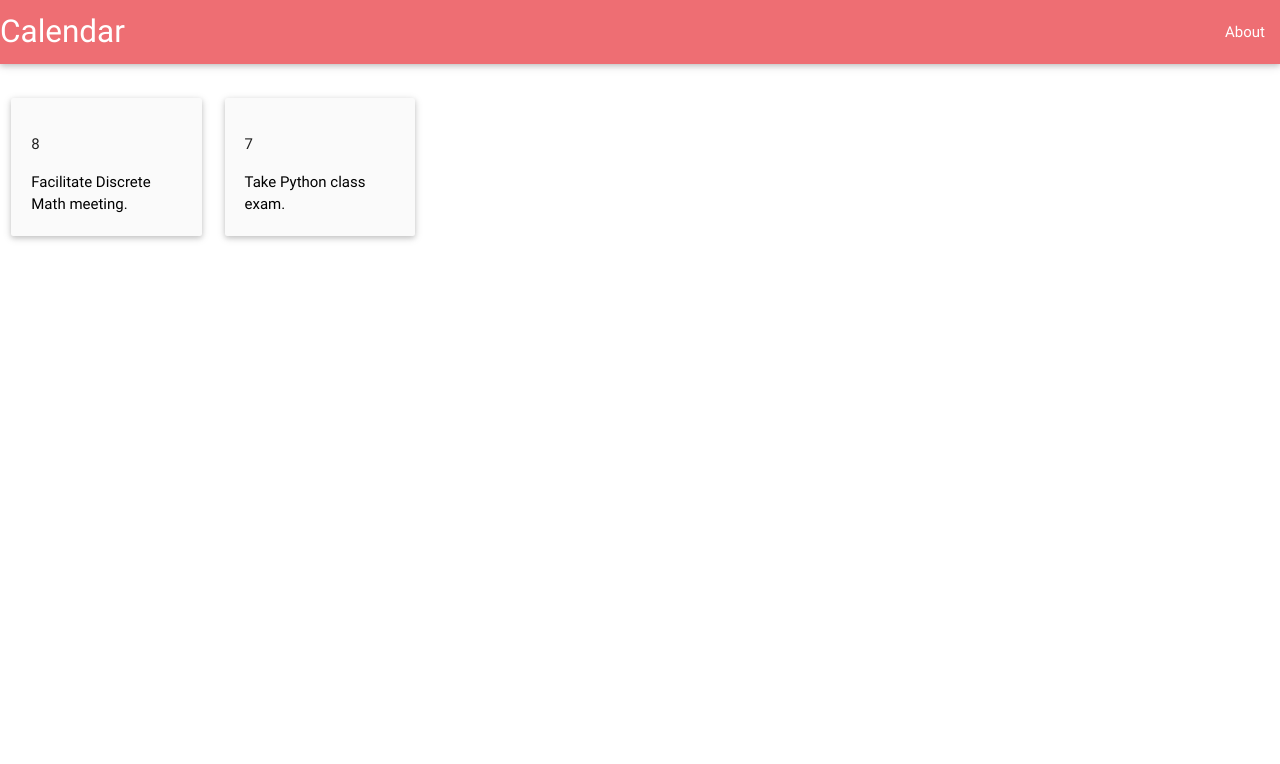
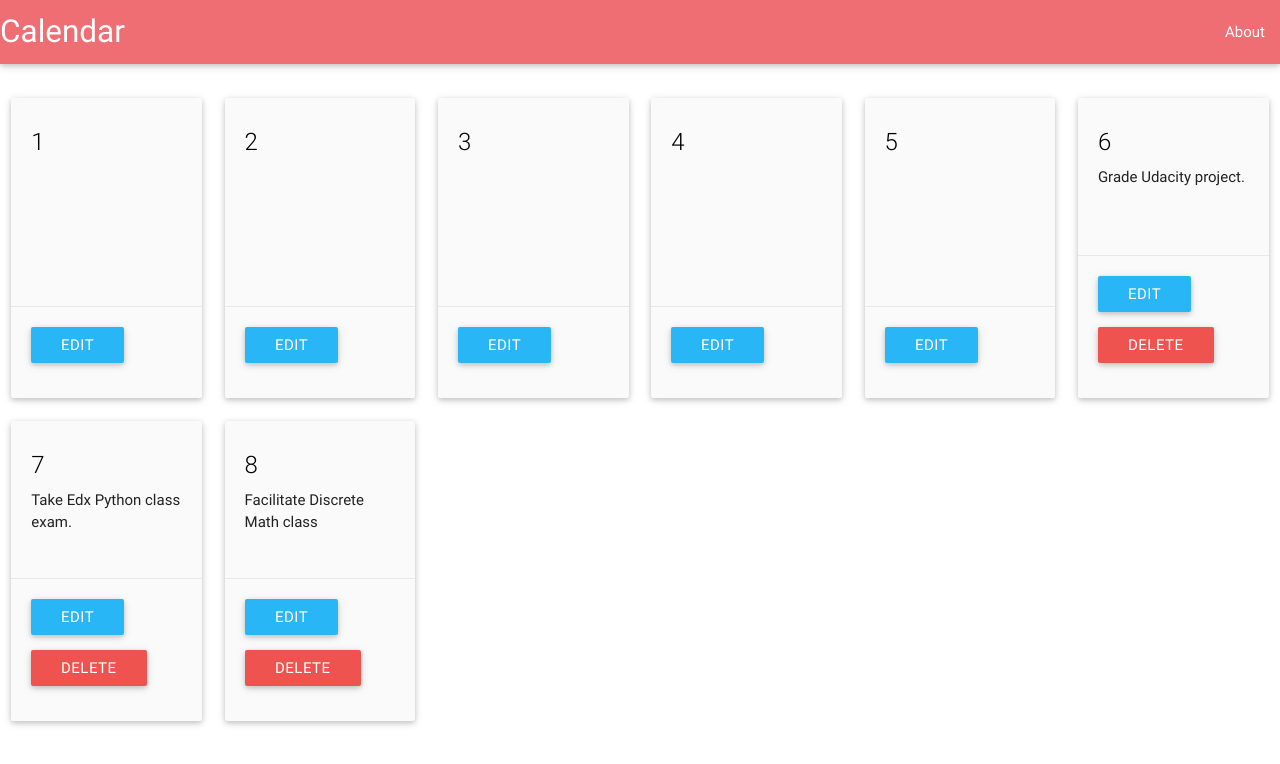
Before and after one commit to andela-ioraelosi/calendar, a plain HTML site: page index.html in a window 1280 px wide. Drawn offline with Linux system fonts and the light colour scheme.

Commit message:
+ Add edit and delete buttons to each day on the calendar. + Improve basic design.

```diff
--- a/index.html
+++ b/index.html
@@ -27,9 +27,15 @@
       <h2>{{ event.heading }}</h2>
       <div class="row">
         <div class="col s4 m2" ng-repeat="event in register.events">
-          <div class="card-panel small grey lighten-5">
-            <p>{{ event.date }}</p>
-            <span class="card-title black-text">{{ event.title }}</span>
+          <div class="card small grey lighten-5">
+            <div class="card-content">
+              <span class="card-title black-text">{{ event.day }}</span>
+              <p>{{ event.title }}</p>
+            </div>
+            <div class="card-action">
+              <a class="waves-effect waves-light btn light-blue lighten-1 white-text" href="#">Edit</a>
+              <a ng-show="event.title.length > 0" class="waves-effect waves-light btn red lighten-1 white-text" href="#">Delete</a>
+            </div>
           </div>
         </div>
       </div>
--- a/js/app/app.js
+++ b/js/app/app.js
@@ -6,13 +6,44 @@
   app.controller('EventController', ['$scope', function ($scope) {
     this.events = [
       {
-        "title": "Facilitate Discrete Math meeting.",
-        "date": 8
+        "title": "",
+        "day": 1
       },
+
       {
-        "title": "Take Python class exam.",
-        "date": 7
-      }
+        "title": "",
+        "day": 2
+      },
+
+      {
+        "title": "",
+        "day": 3
+      },
+
+      {
+        "title": "",
+        "day": 4
+      },
+
+      {
+        "title": "",
+        "day": 5
+      },
+
+      {
+        "title": "Grade Udacity project.",
+        "day": 6
+      },
+
+      {
+        "title": "Take Edx Python class exam.",
+        "day": 7
+      },
+
+      {
+        "title": "Facilitate Discrete Math class",
+        "day": 8
+      },
     ];
 
     this.heading = "Calendar";
```
Also changed, not shown: data/events.json (+36 -4 lines).
